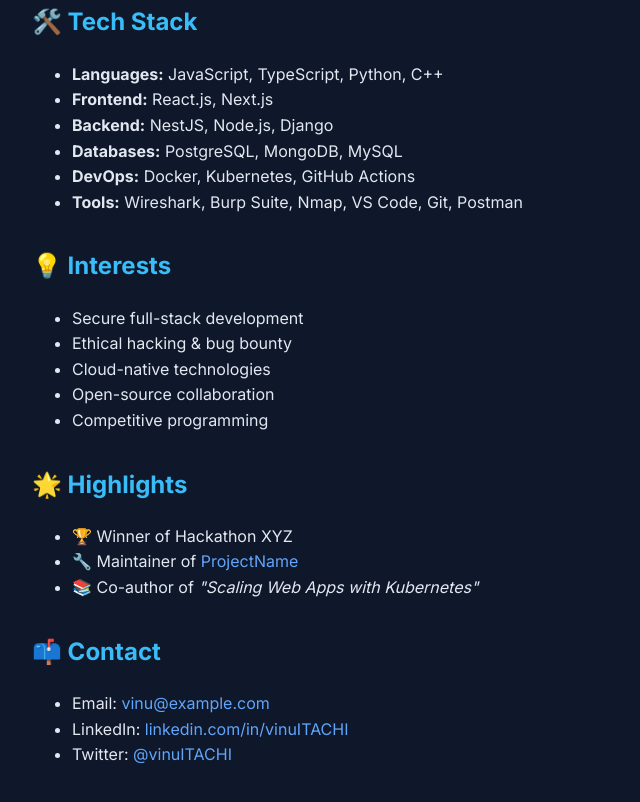
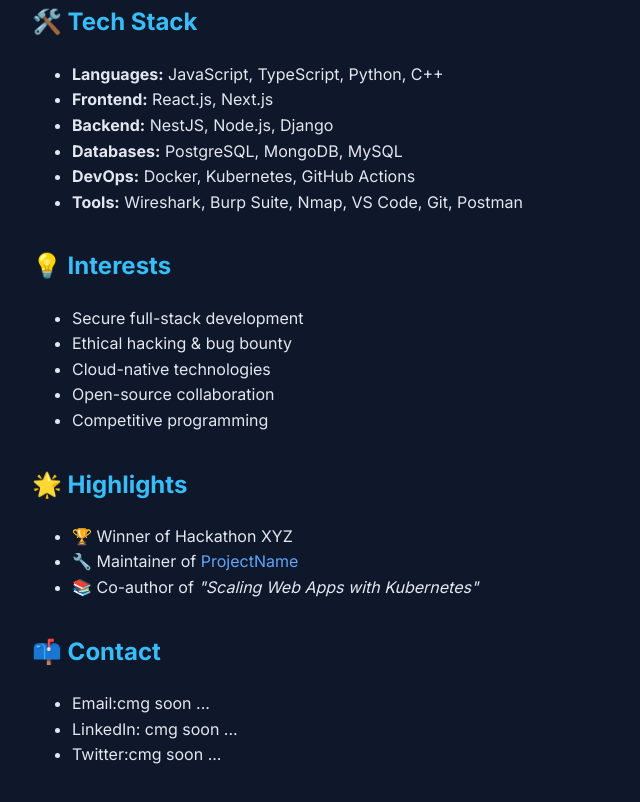
Before and after one commit to vinuITACHI/vinod.github.io, a plain HTML site: page docs/index.html in a window 1280 px wide. Shown: the part 412-1214 px from the top of the page, without its empty margins (0-640 px from the left). Drawn offline with Linux system fonts and the light colour scheme.

Commit message:
Update index.html

```diff
--- a/docs/index.html
+++ b/docs/index.html
@@ -85,9 +85,9 @@
   <div class="section">
     <h2>📫 Contact</h2>
     <ul>
-      <li>Email: <a href="mailto:vinu@example.com">vinu@example.com</a></li>
-      <li>LinkedIn: <a href="https://linkedin.com/in/vinuITACHI" target="_blank">linkedin.com/in/vinuITACHI</a></li>
-      <li>Twitter: <a href="https://twitter.com/vinuITACHI" target="_blank">@vinuITACHI</a></li>
+      <li>Email:cmg soon ...</li>
+      <li>LinkedIn: cmg soon ...</li>
+      <li>Twitter:cmg soon ...</li>
     </ul>
   </div>
 
```
